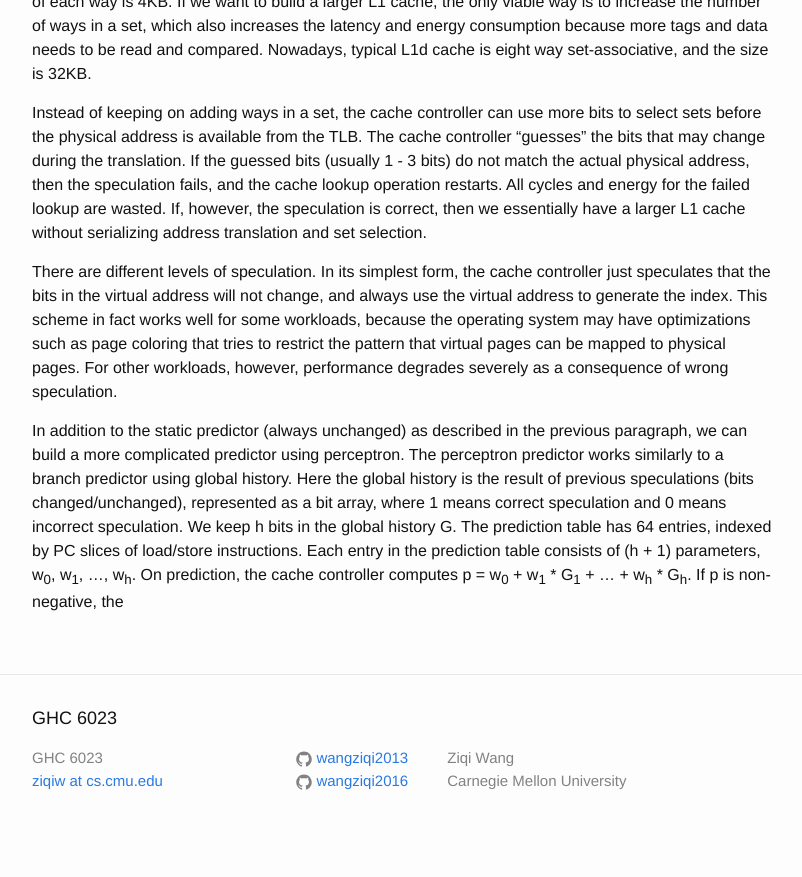
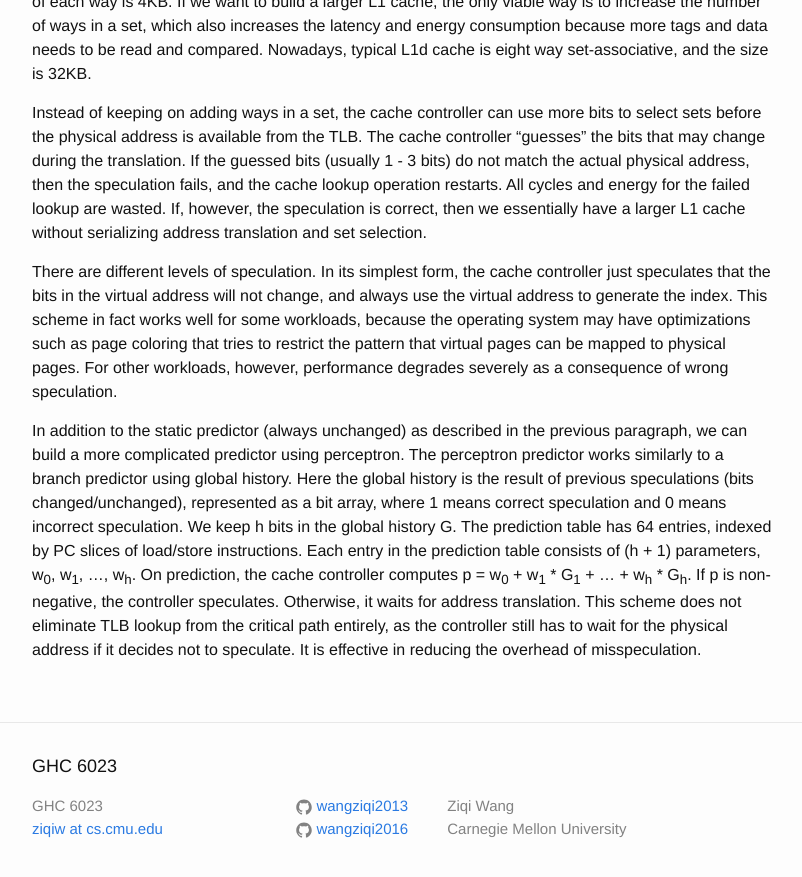
Before and after one commit to wangziqi2013/wangziqi2013.github.io, a Jekyll site: the page built from _posts/2018-05-20-SIPT.markdown, in a window 1280 px wide and 900 px high, scrolled down 616 px. Shown: the top 877 px of the window, without its empty margins (238-1040 px from the left). Built offline with Jekyll 4.4.1, drawn with Linux system fonts in a browser that asks for light colours; before the commit the page ends 1468 px from its top, so only the background shows below that.

Commit message:
Finish perceptron

```diff
--- a/_posts/2018-05-20-SIPT.markdown
+++ b/_posts/2018-05-20-SIPT.markdown
@@ -43,4 +43,6 @@ bit array, where 1 means correct speculation and 0 means incorrect speculation.
 The prediction table has 64 entries, indexed by PC slices of load/store instructions. Each entry in the prediction
 table consists of (h + 1) parameters, w<sub>0</sub>, w<sub>1</sub>, ..., w<sub>h</sub>. On prediction, the cache controller
 computes p = w<sub>0</sub> + w<sub>1</sub> * G<sub>1</sub> + ... + w<sub>h</sub> * G<sub>h</sub>. If p is non-negative,
-the
+the controller speculates. Otherwise, it waits for address translation. This scheme does not eliminate TLB lookup
+from the critical path entirely, as the controller still has to wait for the physical address if it decides not to
+speculate. It is effective in reducing the overhead of misspeculation.
```
